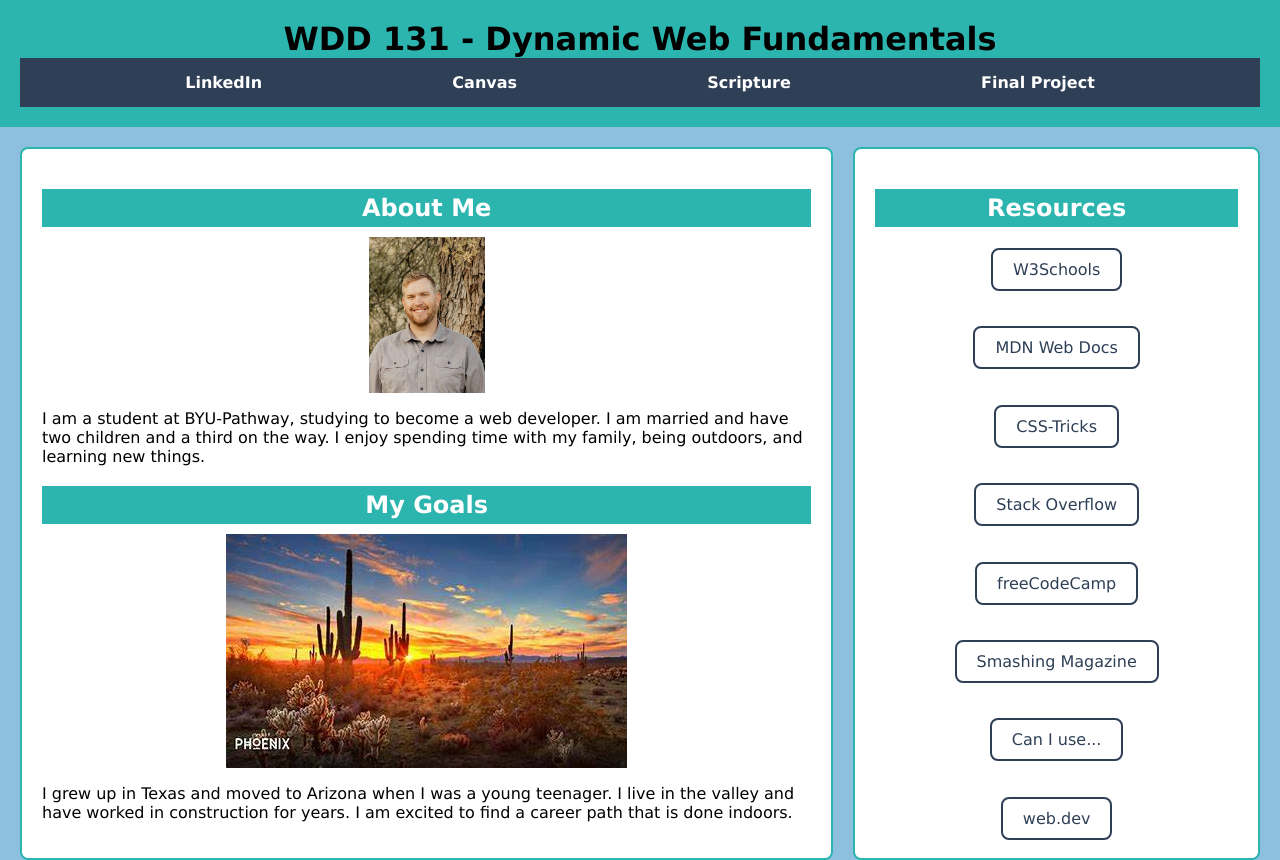
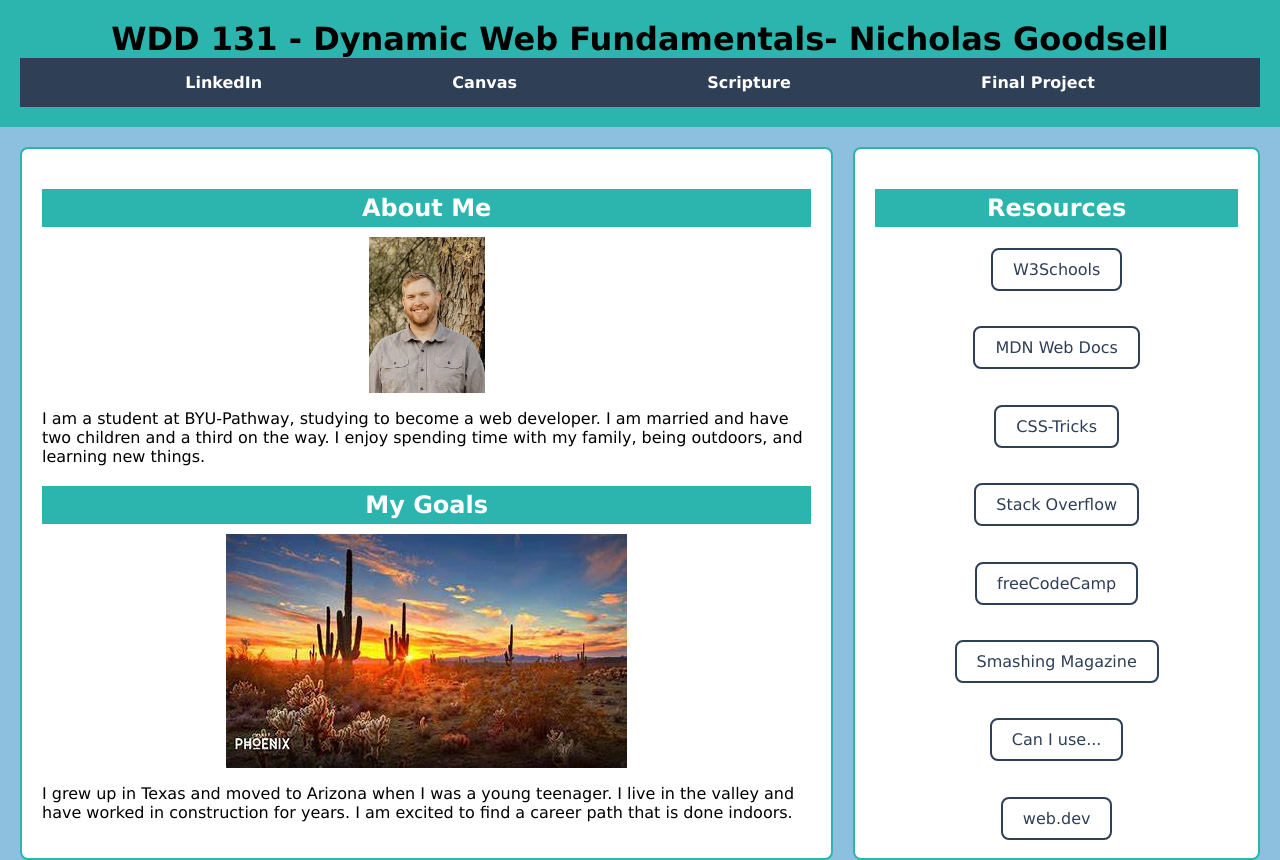
Before and after one commit to Nick2590/wdd131, a plain HTML site: page index.html in a window 1280 px wide. Shown: the top 860 px of the page. Drawn offline with Linux system fonts and the light colour scheme.

Commit message:
name in h1

```diff
--- a/index.html
+++ b/index.html
@@ -12,7 +12,7 @@
 
 <body>
     <header>
-        <h1 id="course-title">WDD 131 - Dynamic Web Fundamentals</h1>
+        <h1 id="course-title">WDD 131 - Dynamic Web Fundamentals- Nicholas Goodsell</h1>
         <nav>
             <a href="https://www.linkedin.com/">LinkedIn</a>
             <a href="https://byupw.instructure.com/">Canvas</a>
```
